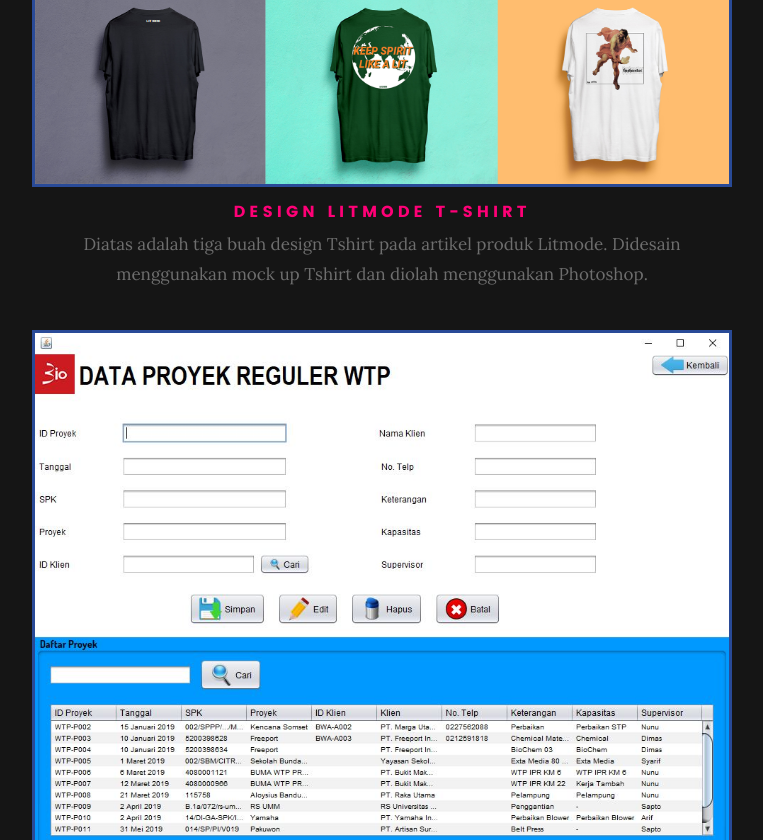
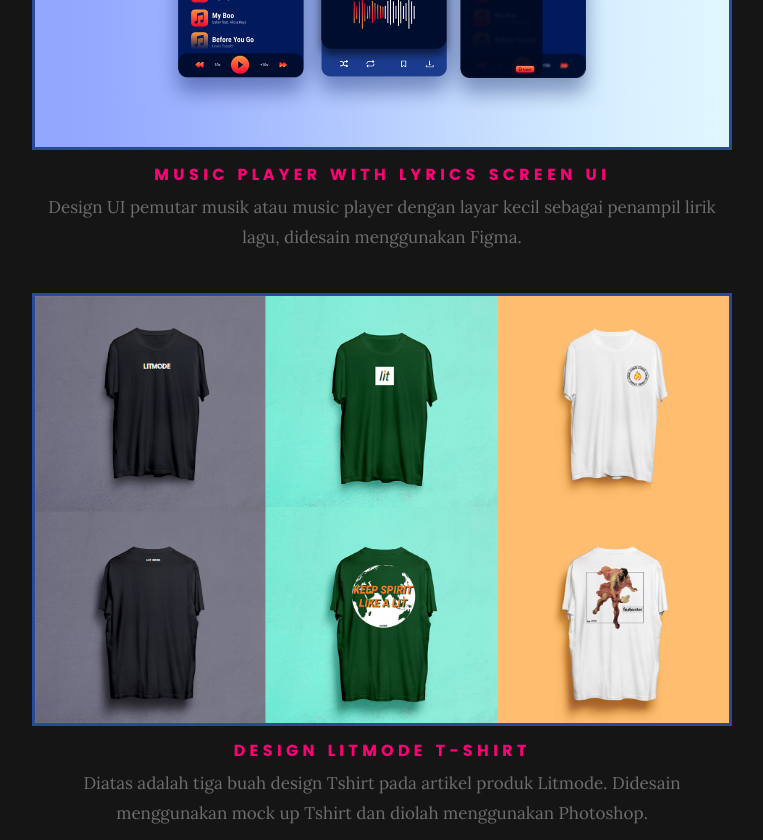
Before and after one commit to ghossanamanullah/ghossanamanullah.github.io, a plain HTML site: page index.html in a window 1280 px wide. Shown: the part 4360-5200 px from the top of the page, without its empty margins (258-1021 px from the left). Drawn offline with Linux system fonts and the light colour scheme; files whose address does not match are found by name.

Commit message:
Update index.html

```diff
--- a/index.html
+++ b/index.html
@@ -302,6 +302,15 @@
 					<div class="content">
 						<div class="box">
 							<div class="imgBox">
+								<a href="https://dribbble.com/shots/14782511-Music-Player-UI"><img src="images/mpui_portfolio.png"></a>
+							</div>
+							<div class="text">
+								<h5>Music Player with Lyrics Screen UI</h5>
+								<p>Design UI pemutar musik atau music player dengan layar kecil sebagai penampil lirik lagu, didesain menggunakan Figma.</p>
+							</div>
+						</div>
+						<div class="box">
+							<div class="imgBox">
 								<img src="images/litmode_portfolio.jpg"></a>
 							</div>
 							<div class="text">
```
